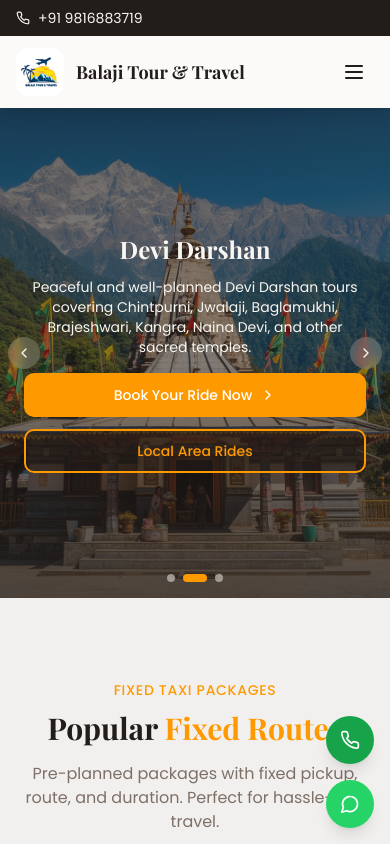
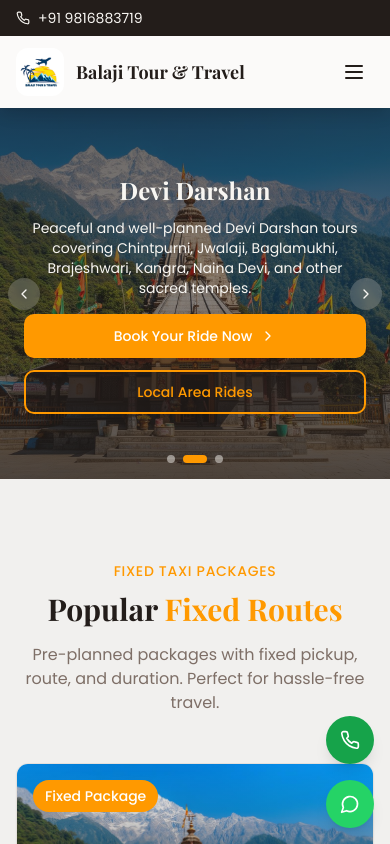
Before and after one commit to Lovelydehar3/Kuldeep-Tour-and-Travel, a React (Vite) app: page / in a window 390 px wide. Shown: the top 844 px of the page. Built offline with nearby package versions, Linux system fonts and the light colour scheme; the HTML template or start-up script is replaced by a standard one; a web font is replaced by a local one.

Commit message:
fix: further reduce hero height on mobile to 44vh

```diff
--- a/src/components/home/HeroSlider.tsx
+++ b/src/components/home/HeroSlider.tsx
@@ -53,7 +53,7 @@ const HeroSlider = () => {
   const slide = slides[currentSlide];
 
   return (
-    <section className="relative h-[58vh] sm:h-[85vh] min-h-[340px] sm:min-h-[500px] md:min-h-[600px] overflow-hidden">
+    <section className="relative h-[44vh] sm:h-[85vh] min-h-[300px] sm:min-h-[500px] md:min-h-[600px] overflow-hidden">
       {/* Active Slide (render only one image to avoid downloading hidden slides) */}
       <div key={slide.id} className="absolute inset-0 animate-fade-in">
         <OptimizedImage
```
